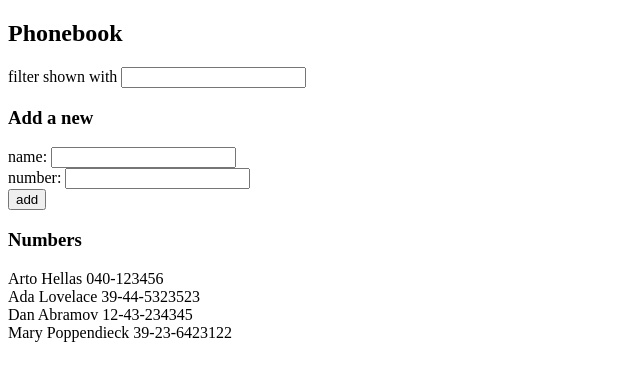
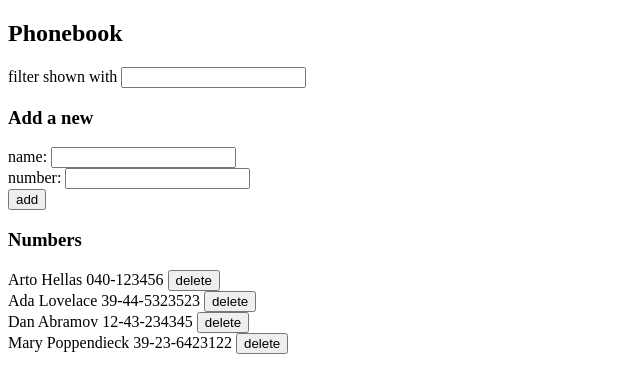
Before and after one commit to kevintaffur/fullstackopen2022-fso, a React (Create React App) app in the folder part2/phonebook/: page / in a window 1280 px wide. Shown: the top 392 px of the page, without its empty margins (0-640 px from the left). Built offline with nearby package versions, Linux system fonts and the light colour scheme; data requests are answered from the project's data file.

Commit message:
exercise 2.17

```diff
--- a/part2/phonebook/src/App.js
+++ b/part2/phonebook/src/App.js
@@ -46,6 +46,17 @@ const App = () => {
     }
   }
 
+  const removePerson = (id) => {
+    const person = persons.filter(person => person.id === id)[0].name;
+    if (window.confirm(`Delete ${person}?`)) {
+      personService
+        .remove(id)
+        .then(returnedPersons => {
+          setPersons(returnedPersons);
+        });
+    }
+  }
+
   const handleNameChange = (event) => {
     setNewName(event.target.value);
   }
@@ -71,7 +82,11 @@ const App = () => {
         handleNumberChange={handleNumberChange}
       />
       <h3>Numbers</h3>
-      <Persons persons={persons} search={search} />
+      <Persons
+        persons={persons}
+        search={search}
+        remove={removePerson}
+      />
     </div>
   )
 }
--- /dev/null
+++ b/part2/phonebook/src/components/Button.js
@@ -0,0 +1,7 @@
+const Button = ({ handleClick, text }) => (
+  <button onClick={handleClick}>
+    {text}
+  </button>
+)
+
+export default Button;
--- a/part2/phonebook/src/components/Person.js
+++ b/part2/phonebook/src/components/Person.js
@@ -1,5 +1,7 @@
-const Person = ({ person }) => (
-  <div>{person.name} {person.number}</div>
+import Button from "./Button";
+
+const Person = ({ person, remove }) => (
+  <div>{person.name} {person.number} <Button handleClick={() => remove(person.id)} text="delete" /></div>
 )
 
 export default Person;
--- a/part2/phonebook/src/components/Persons.js
+++ b/part2/phonebook/src/components/Persons.js
@@ -1,9 +1,9 @@
 import Person from "./Person";
 
-const Persons = ({ persons, search }) => (
+const Persons = ({ persons, search, remove }) => (
   <>
     {persons.filter(person => person.name.toLowerCase().includes(search.toLowerCase()))
-      .map(person => <Person key={person.name} person={person} />)}
+      .map(person => <Person key={person.name} person={person} remove={remove} />)}
   </>
 )
 
--- a/part2/phonebook/src/services/persons.js
+++ b/part2/phonebook/src/services/persons.js
@@ -12,4 +12,9 @@ const create = (newPerson) => {
   return request.then(response => response.data);
 }
 
-export default { getAll, create }
+const remove = (id) => {
+  const request = axios.delete(`${baseUrl}/${id}`);
+  return request.then(response => getAll());
+}
+
+export default { getAll, create, remove }
```
